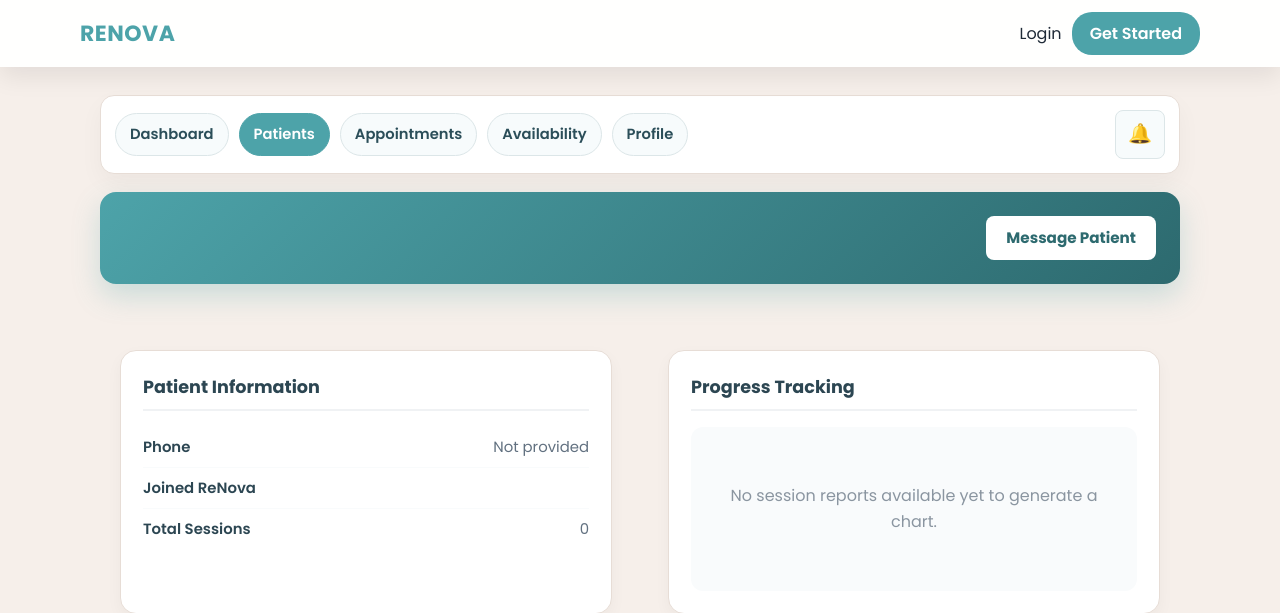
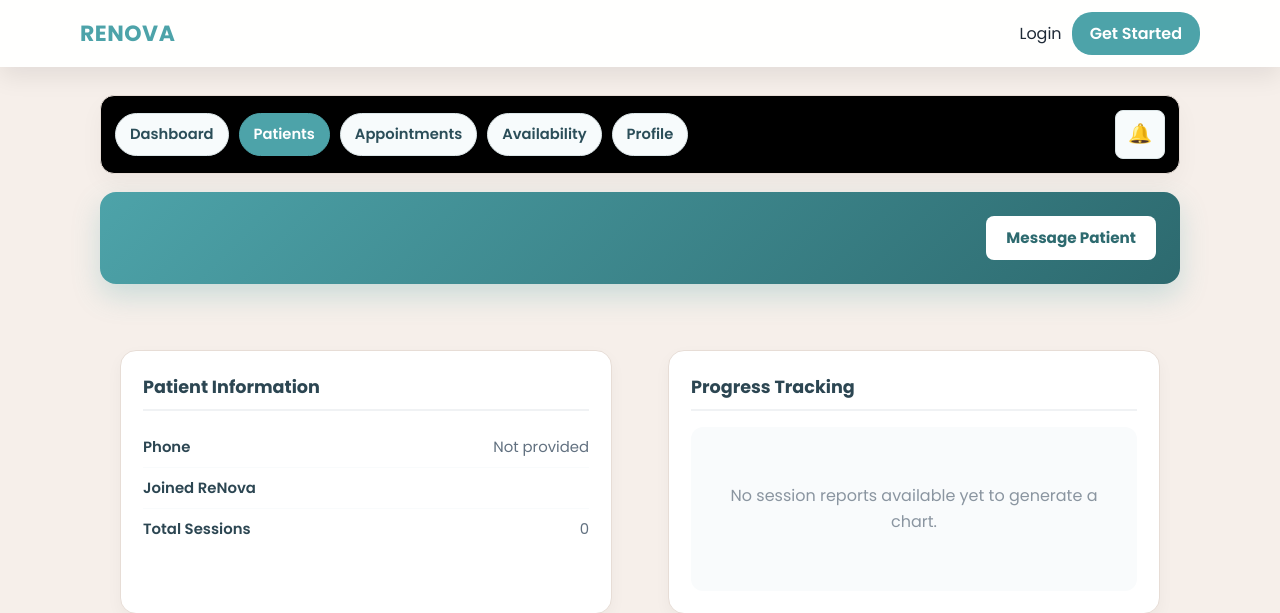
Before and after one commit to Shelika0910/shelika-rai-renova, a Django app: template renova/accounts/templates/therapist/client_profile.html in a window 1280 px wide. Shown: the top 613 px of the page. Run offline with Django 5.2, Linux system fonts and the light colour scheme; the template is opened without the code that fills it, so the values that code supplies are empty.

Commit message:
change card color of client_profile

```diff
--- a/renova/accounts/templates/therapist/client_profile.html
+++ b/renova/accounts/templates/therapist/client_profile.html
@@ -14,7 +14,7 @@
         flex-wrap: wrap;
         gap: 10px;
         padding: 14px;
-        background: #fff;
+        background: #000;
         border: 1px solid #e7ddd6;
         border-radius: 14px;
         box-shadow: 0 10px 24px rgba(0, 0, 0, 0.04);
```
